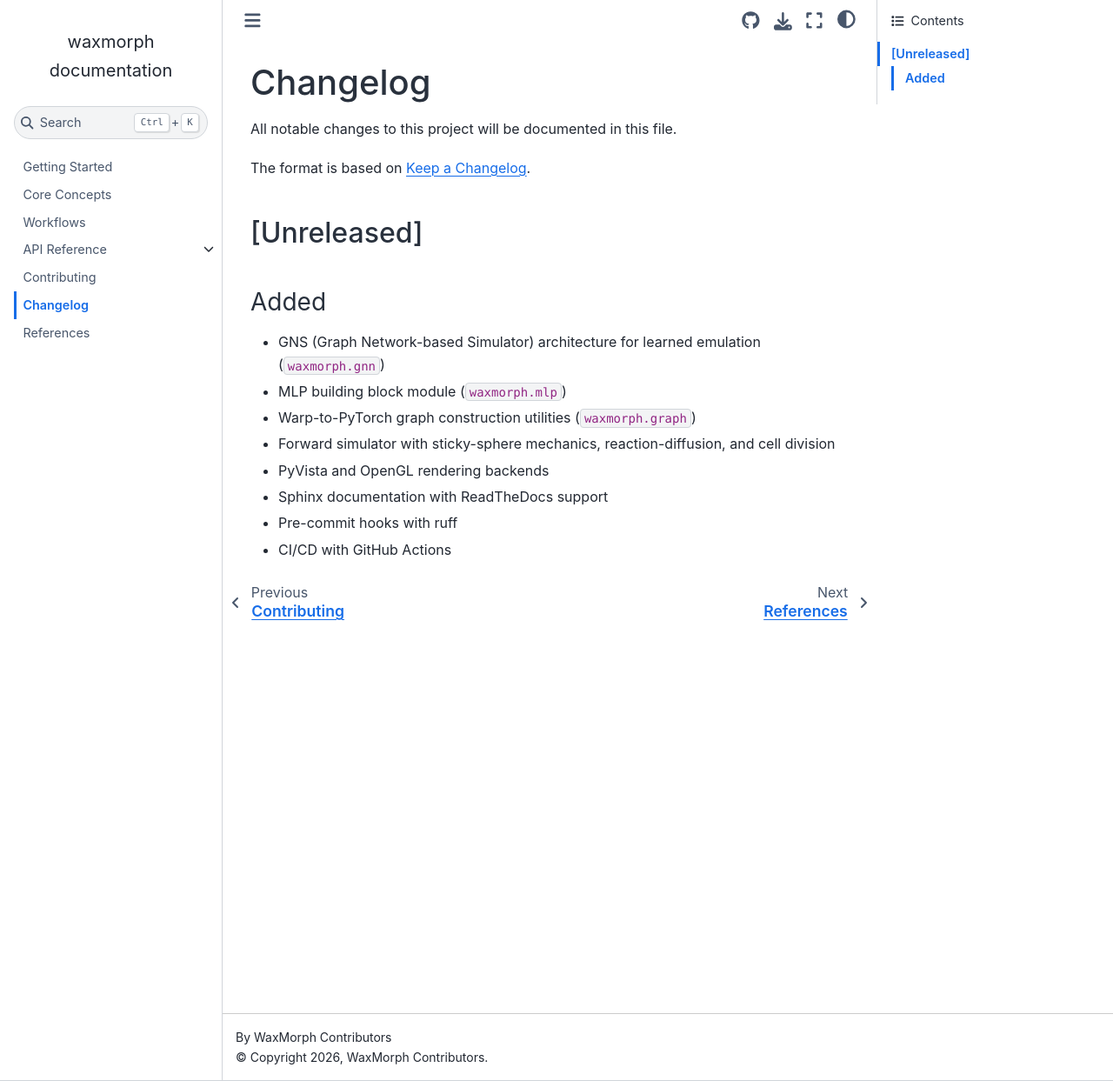
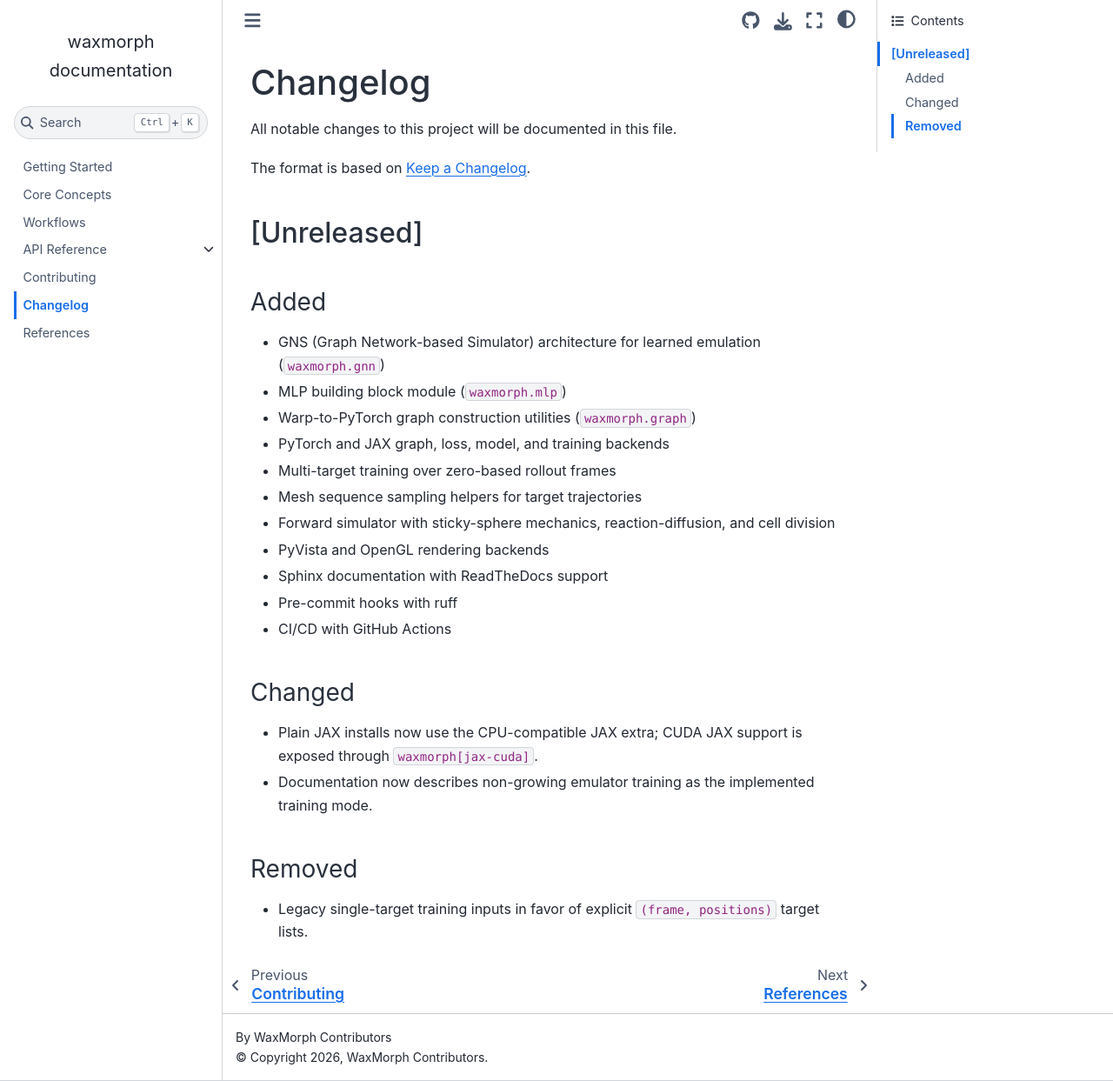
Before and after one commit to Computational-Morphogenomics-Group/waxmorph, a Sphinx documentation site: the page built from docs/changelog.md, in a window 1280 px wide and 1243 px high. Shown: the whole window at 87% size. Built offline with Sphinx 7.4.7 and the Sphinx Book theme 1.1.4, drawn with Linux system fonts in a browser that asks for light colours.

Commit message:
update older files

```diff
--- a/docs/changelog.md
+++ b/docs/changelog.md
@@ -11,8 +11,20 @@ The format is based on [Keep a Changelog](https://keepachangelog.com/en/1.1.0/).
 - GNS (Graph Network-based Simulator) architecture for learned emulation (`waxmorph.gnn`)
 - MLP building block module (`waxmorph.mlp`)
 - Warp-to-PyTorch graph construction utilities (`waxmorph.graph`)
+- PyTorch and JAX graph, loss, model, and training backends
+- Multi-target training over zero-based rollout frames
+- Mesh sequence sampling helpers for target trajectories
 - Forward simulator with sticky-sphere mechanics, reaction-diffusion, and cell division
 - PyVista and OpenGL rendering backends
 - Sphinx documentation with ReadTheDocs support
 - Pre-commit hooks with ruff
 - CI/CD with GitHub Actions
+
+### Changed
+
+- Plain JAX installs now use the CPU-compatible JAX extra; CUDA JAX support is exposed through `waxmorph[jax-cuda]`.
+- Documentation now describes non-growing emulator training as the implemented training mode.
+
+### Removed
+
+- Legacy single-target training inputs in favor of explicit `(frame, positions)` target lists.
--- a/docs/workflows.rst
+++ b/docs/workflows.rst
@@ -25,7 +25,9 @@ Training against multiple target frames
 ---------------------------------------
 
 Single-target training supervises the final state of a rollout. Multi-target
-training supervises intermediate states as well:
+training supervises intermediate states as well. Both use the explicit
+``targets`` argument; for a final-only run, pass a single
+``(t_rollout - 1, target_pos)`` pair.
 
 .. code-block:: python
 
```
Also changed, not shown: CHANGELOG.md (+12 -0 lines), README.md (+13 -1 lines), docs/contributing.md (+6 -1 lines), docs/getting_started.rst (+7 -1 lines), pyproject.toml (+40 -52 lines), .pre-commit-config.yaml, .readthedocs.yaml, 3 other files.
